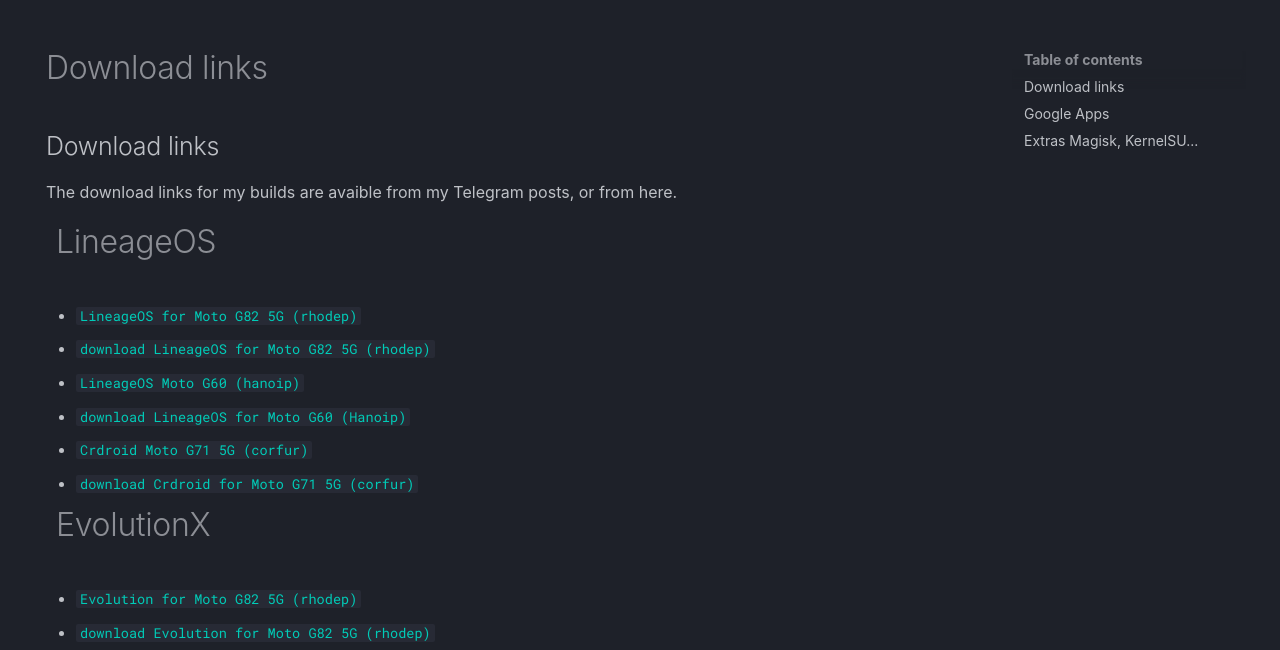
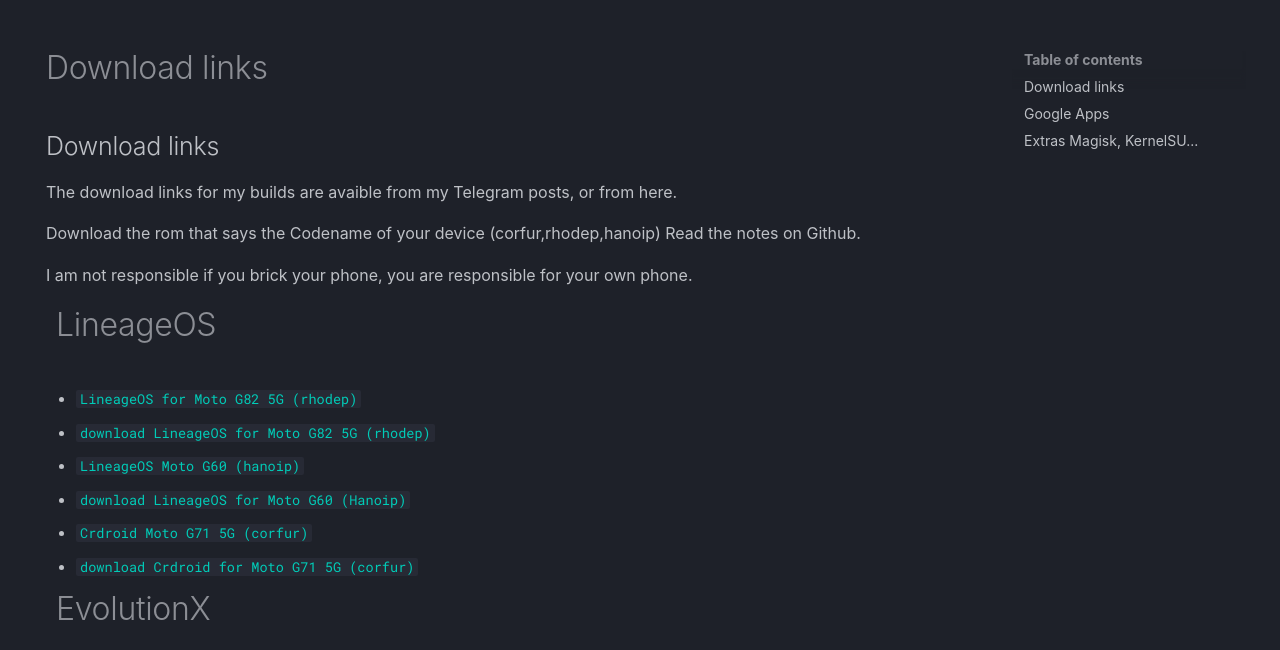
Before and after one commit to Motorola-Miami/Motorola-Miami.github.io, a plain HTML site: page downloads/index.html in a window 1280 px wide. Shown: the part 99-749 px from the top of the page. Drawn offline with Linux system fonts and the light colour scheme; no server answers; a web font is replaced by a local one.

Commit message:
warnings

```diff
--- a/downloads/index.html
+++ b/downloads/index.html
@@ -480,6 +480,8 @@
 
 <h2 id="download-links">Download links<a class="headerlink" href="#download-links" title="Permanent link">&para;</a></h2>
 <p>The download links for my builds are avaible from my Telegram posts, or from here.</p>
+<p> Download the rom that says the Codename of your device (corfur,rhodep,hanoip) Read the notes on Github.<p>
+<p> I am not responsible if you brick your phone, you are responsible for your own phone.<p>
 <ul>
   <h1>LineageOS</h1>
 <li><a href="lineage/rhodep/"><code>LineageOS for Moto G82 5G (rhodep)</code></a></li>
```
